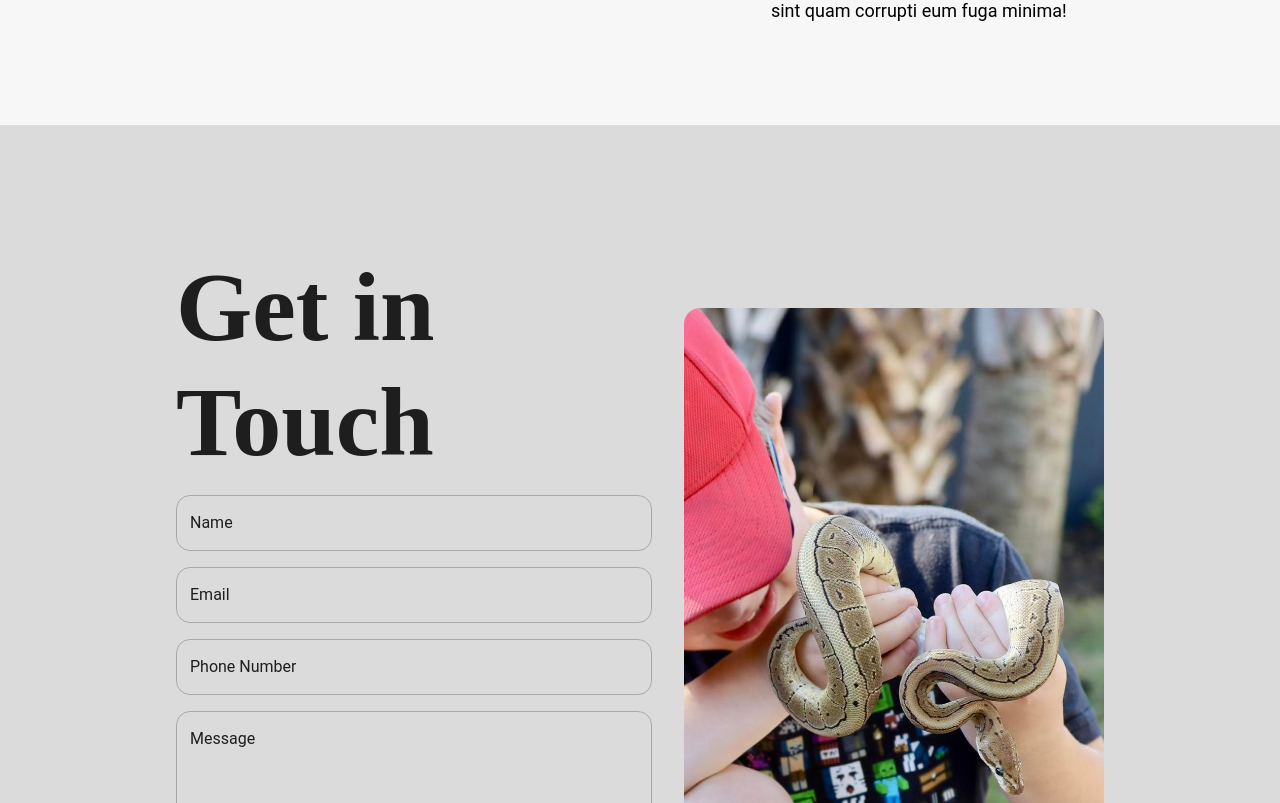
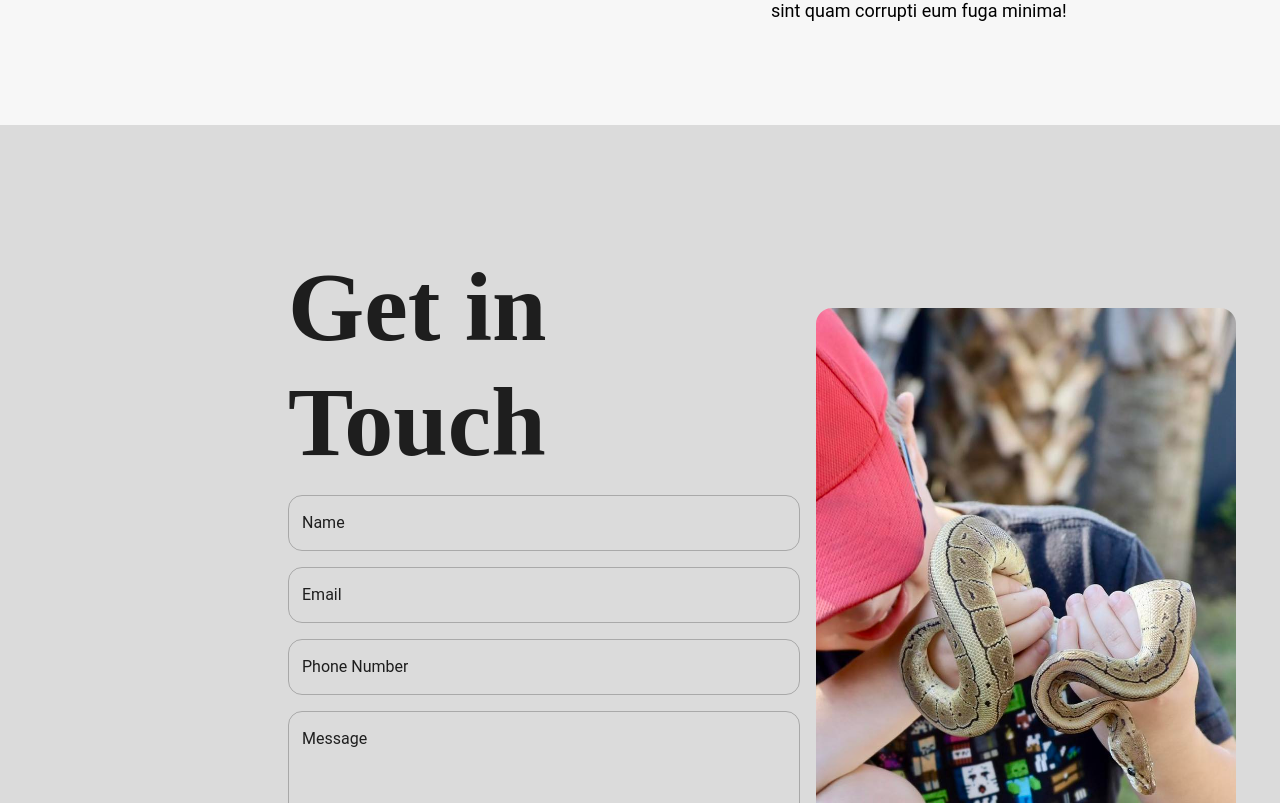
Before and after one commit to boingloings33/ExotiCo, a React (Vite) app: page / in a window 1280 px wide. Shown: the part 2437-3240 px from the top of the page. Built offline with nearby package versions, Linux system fonts and the light colour scheme; a web font is replaced by a local one.

Commit message:
disable swipe on mobile slideshow, fixed width issues on form

```diff
--- a/src/Components/Form.jsx
+++ b/src/Components/Form.jsx
@@ -61,19 +61,19 @@ const Form = forwardRef(function Form(props, ref) {
       {!isMobile && (
         <>
           <Stack
+            spacing={2}
             ref={ref}
             direction="row"
-            spacing={4}
             alignItems="center"
-            justifyContent="center"
+            justifyContent="space-between"
             sx={{
               height: "996px",
               backgroundColor: "primary.dark",
-              px: 22,
+              px: 36,
             }}
           >
             <form onSubmit={handleSubmit(onSubmit)} noValidate>
-              <Stack spacing={2} alignItems="center">
+              <Stack spacing={2} alignItems="start">
                 <Typography variant="h1" alignSelf={!isTablet ? "start" : ""}>
                   Get in Touch
                 </Typography>
@@ -85,7 +85,7 @@ const Form = forwardRef(function Form(props, ref) {
                   error={!!errors.name}
                   helperText={errors.name?.message}
                   sx={{
-                    width: "100%",
+                    width: "40vw",
                   }}
                 />
                 <TextField
--- a/src/Components/Section1Web.jsx
+++ b/src/Components/Section1Web.jsx
@@ -18,7 +18,7 @@ function Section1Web() {
         backgroundColor: "primary.light",
         py: 12,
         width: "auto",
-        px: { sm: 8, lg: 28 },
+        px: { sm: 8, lg: 36 },
       }}
     >
       <Box>
--- a/src/Components/Slideshow.jsx
+++ b/src/Components/Slideshow.jsx
@@ -26,6 +26,7 @@ function Slideshow() {
 
   return (
     <Carousel
+      swipe={false}
       sx={{ overflow: "visible" }}
       autoPlay={false}
       navButtonsAlwaysVisible={true}
```
